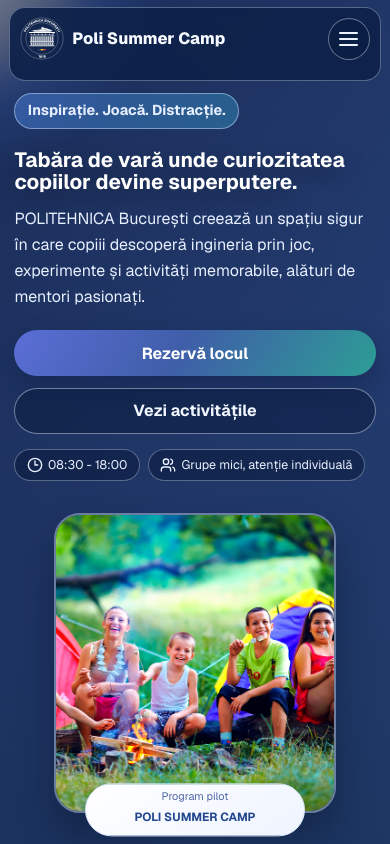
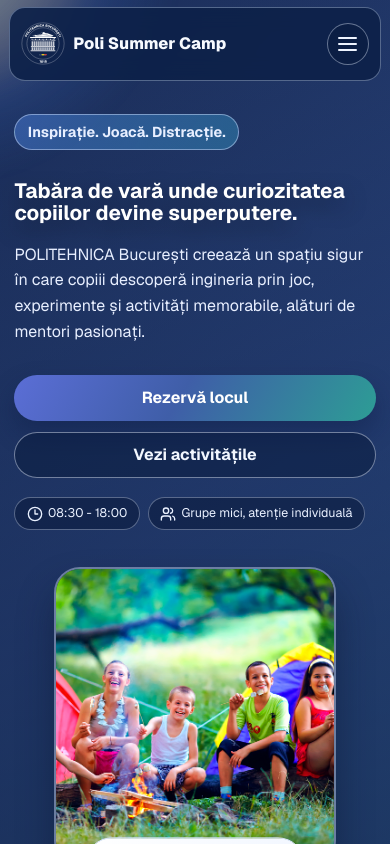
Before and after one commit to PolitehnicaBucuresti/tabere, a Next.js app: page / in a window 390 px wide. Shown: the top 844 px of the page. Built offline with nearby package versions, Linux system fonts and the light colour scheme.

Commit message:
modificari hero si navabr mobile

```diff
--- a/app/site.css
+++ b/app/site.css
@@ -1179,14 +1179,14 @@
     right: 0.55rem;
     z-index: 25;
     margin-bottom: 0;
-    padding: 0.56rem 0.66rem;
+    padding: 0.78rem 0.72rem;
     border-radius: 16px;
     border: 1px solid rgba(211, 226, 255, 0.36);
     background: rgba(13, 33, 73, 0.9);
     backdrop-filter: blur(10px);
     -webkit-backdrop-filter: blur(10px);
     align-items: stretch;
-    gap: 0.65rem;
+    gap: 0;
   }
 
   .topNavRow {
@@ -1196,17 +1196,19 @@
     min-width: 100%;
     flex: 0 0 100%;
     align-items: center;
+    min-height: 2.9rem;
   }
 
   .heroPanel {
     width: 100%;
     margin: 0 0 1.25rem;
-    padding: 5.8rem 0.9rem 1.5rem;
+    padding: 7.15rem 0.9rem 1.8rem;
     border-radius: 0 0 24px 24px;
   }
 
   .brand {
     font-size: 1.02rem;
+    line-height: 1;
   }
 
   .brandLogoWrap {
@@ -1233,6 +1235,7 @@
     pointer-events: none;
     overflow: hidden;
     transform: translateY(-6px);
+    margin-top: 0;
     transition: max-height 0.34s ease, opacity 0.24s ease, transform 0.3s ease;
   }
 
@@ -1242,6 +1245,7 @@
     pointer-events: auto;
     transform: translateY(0);
     justify-items: center;
+    margin-top: 0.72rem;
   }
 
   .navPills a {
@@ -1253,11 +1257,19 @@
   }
 
   .heroSplit {
-    gap: 1rem;
+    gap: 1.35rem;
+  }
+
+  .overline {
+    margin-bottom: 1rem;
+  }
+
+  .heroCopy h1 {
+    margin-bottom: 1.12rem;
   }
 
   .heroCopy > p {
-    margin-bottom: 1.3rem;
+    margin-bottom: 1.85rem;
   }
 
   .heroMeta span {
@@ -1265,7 +1277,13 @@
   }
 
   .heroCtas {
+    margin-top: 1.3rem;
     width: 100%;
+    margin-bottom: 1rem;
+  }
+
+  .heroMeta {
+    margin-top: 1.2rem;
   }
 
   .btnPrimary,
```
